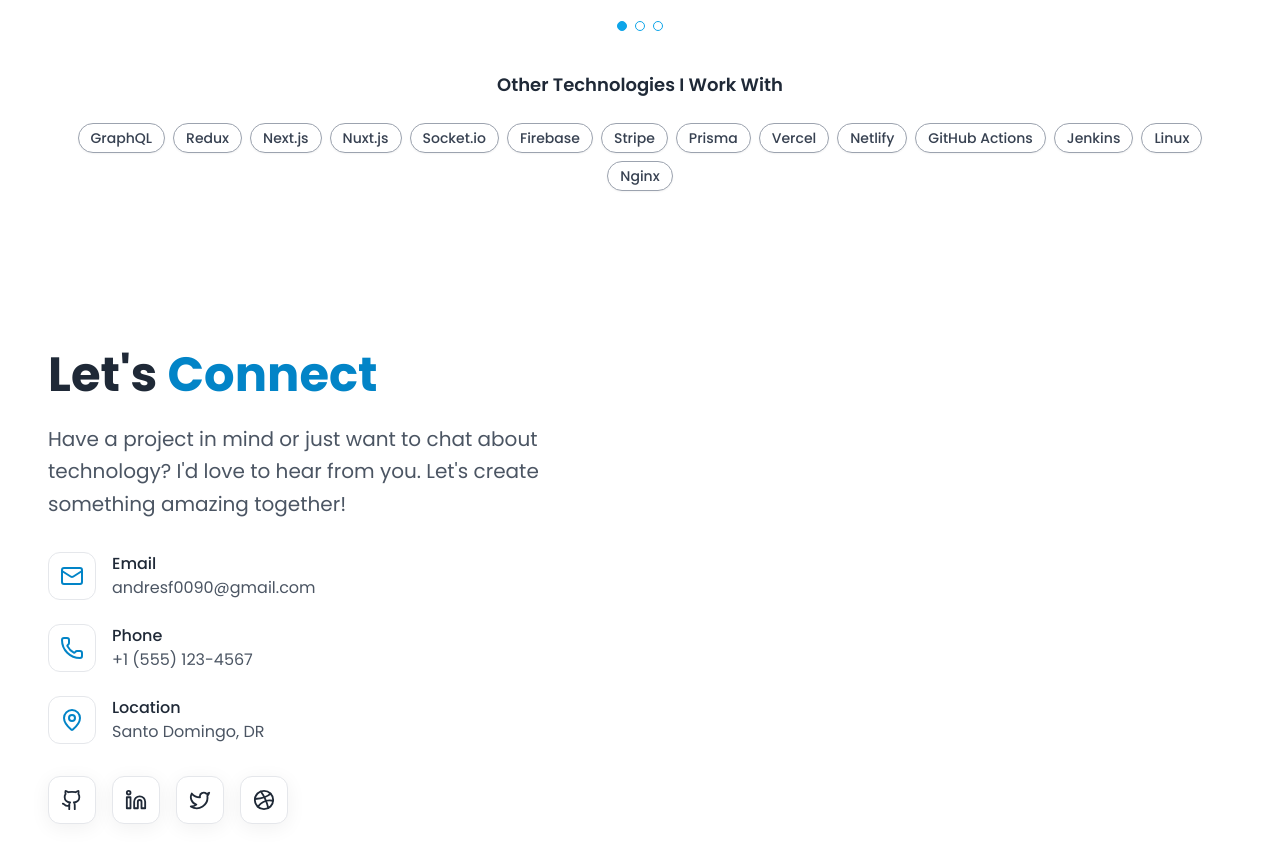
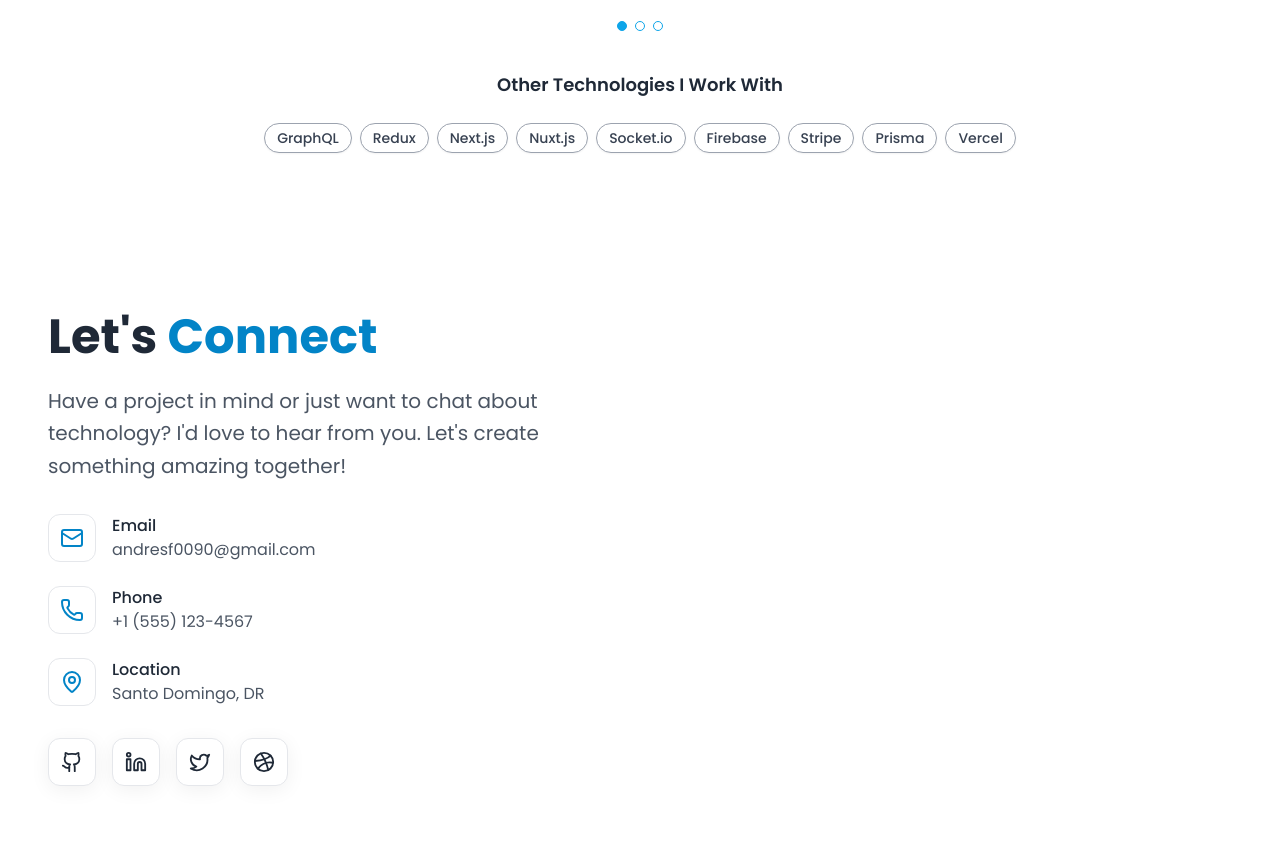
Before and after one commit to AndresFritsche/portfolio, a React (Vite) app: page / in a window 1280 px wide. Shown: the part 3480-4343 px from the top of the page. Built offline with nearby package versions, Linux system fonts and the light colour scheme.

Commit message:
chore: update Skills component with latest changes

```diff
--- a/src/components/Skills.jsx
+++ b/src/components/Skills.jsx
@@ -45,11 +45,6 @@
     "Stripe",
     "Prisma",
     "Vercel",
-    "Netlify",
-    "GitHub Actions",
-    "Jenkins",
-    "Linux",
-    "Nginx",
   ];
 
   // Carousel navigation
```
